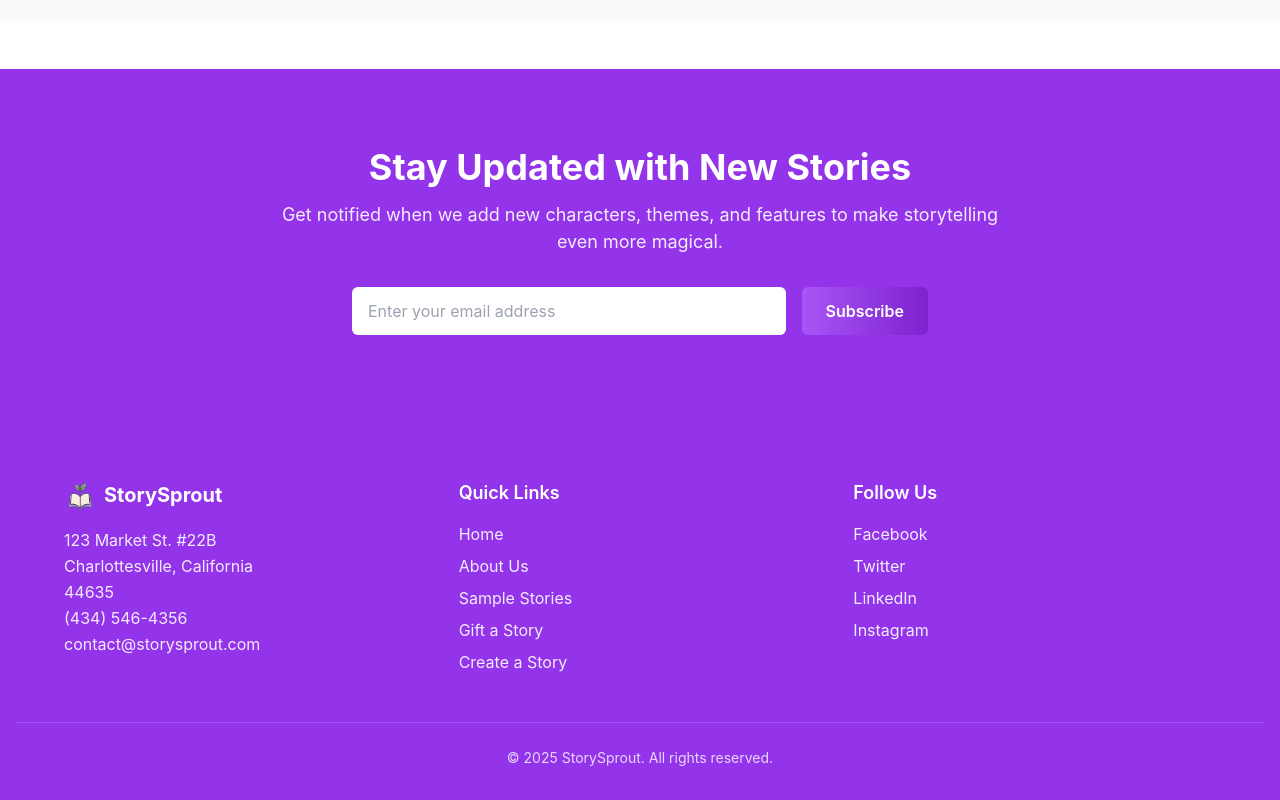
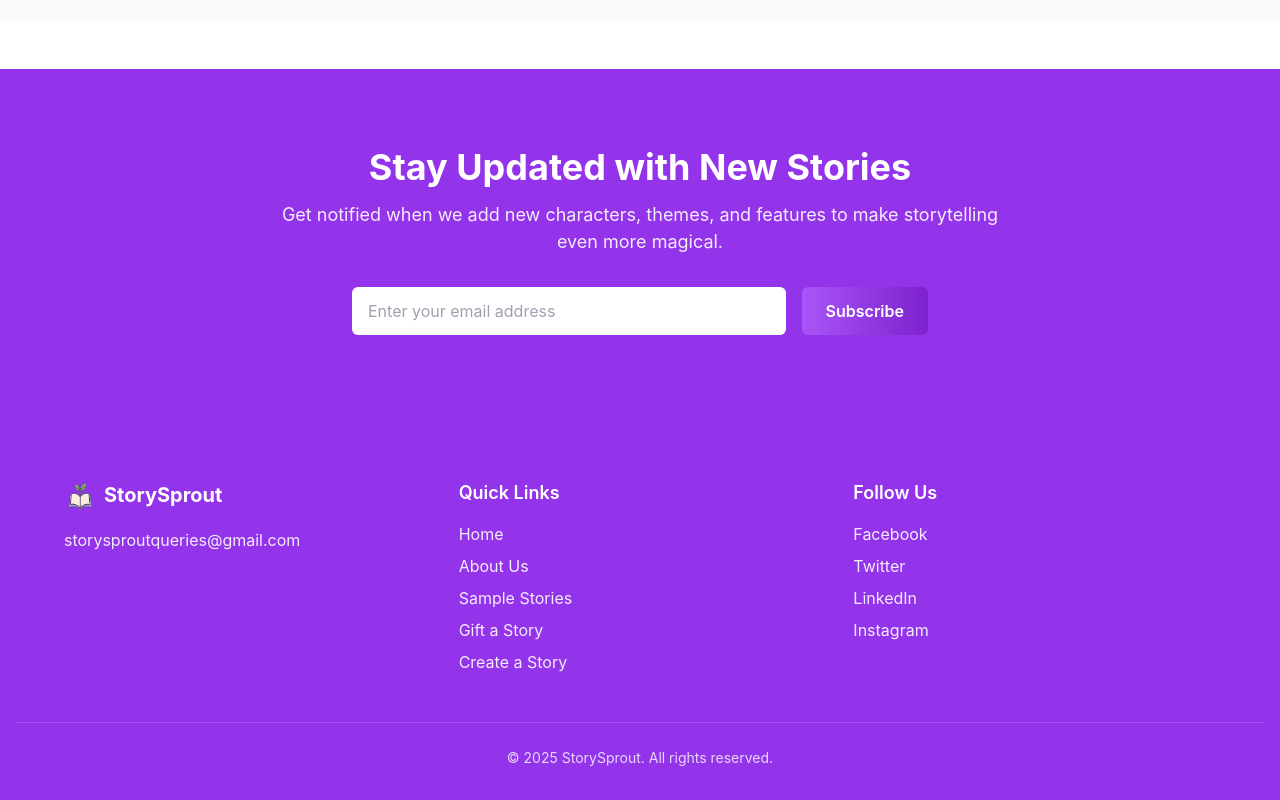
Before and after one commit to misty4040/StorySprout, a React (Vite) app: page / in a window 1280 px wide. Shown: the part 1790-2590 px from the top of the page. Built offline with nearby package versions, Linux system fonts and the light colour scheme.

Commit message:
footer change

```diff
--- a/src/components/Footer.jsx
+++ b/src/components/Footer.jsx
@@ -15,15 +15,7 @@ const Footer = () => {
             StorySprout
           </div>
           <p className="opacity-90 leading-relaxed">
-            123 Market St. #22B
-            <br />
-            Charlottesville, California
-            <br />
-            44635
-            <br />
-            (434) 546-4356
-            <br />
-            contact@storysprout.com
+            storysproutqueries@gmail.com
           </p>
         </div>
 
```
